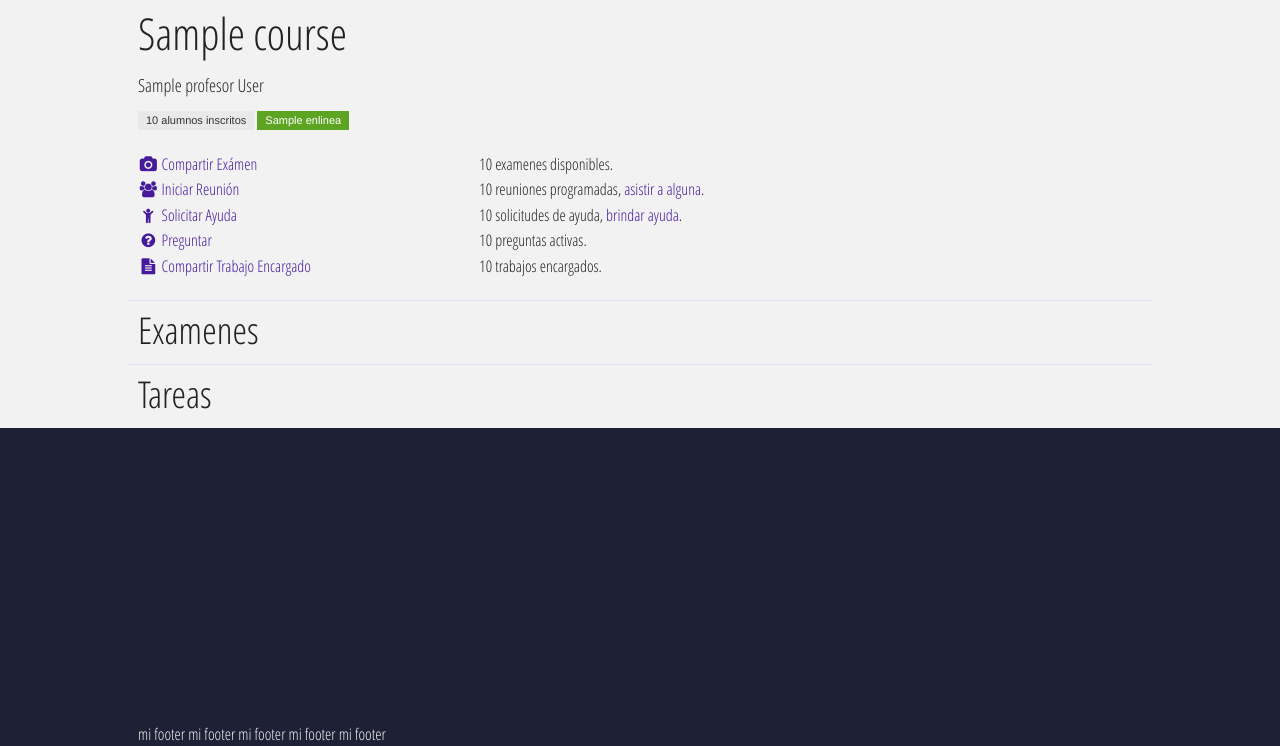
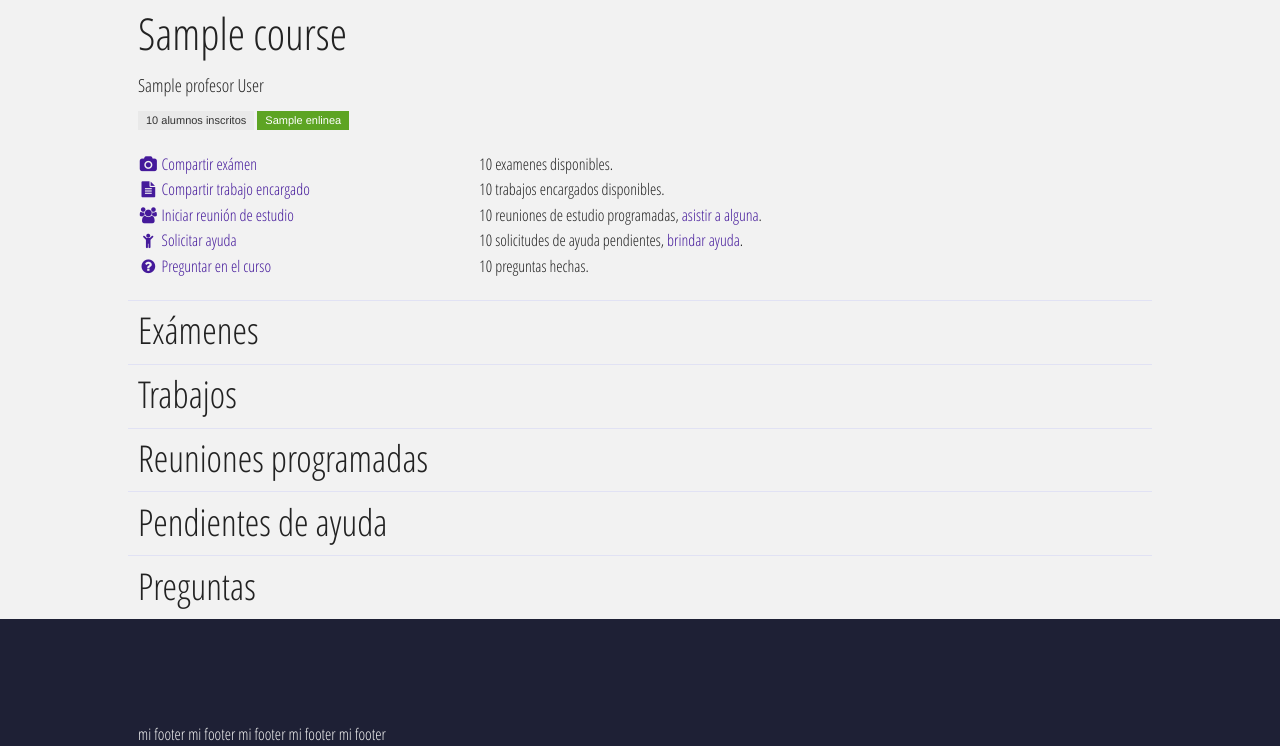
Before and after one commit to allenjoseph/academy, a Django app: template templates/home/course.html in a window 1280 px wide. Shown: the part 54-800 px from the top of the page. Run offline with Django 3.2, Linux system fonts and the light colour scheme; the template is opened without the code that fills it: most values are stand-ins (such as "Sample title", 1, 10 or a date in 2020); some libraries are stand-ins or nearby versions.

Commit message:
update app

```diff
--- a/templates/home/course.html
+++ b/templates/home/course.html
@@ -15,31 +15,31 @@
                 <li>
                     <a class="btn-add-exam">
                         <i class="fa fa-camera fa-fw"></i>
-                        Compartir Exámen
+                        Compartir exámen
+                    </a>
+                </li>
+                <li>
+                    <a href="">
+                        <i class="fa fa-file-text fa-fw"></i>
+                        Compartir trabajo encargado
                     </a>
                 </li>
                 <li>
                     <a href="">
                         <i class="fa fa-users fa-fw"></i>
-                        Iniciar Reunión
+                        Iniciar reunión de estudio
                     </a>
                 </li>
                 <li>
                     <a href="">
                         <i class="fa fa-child fa-fw"></i>
-                        Solicitar Ayuda
+                        Solicitar ayuda
                     </a>
                 </li>
                 <li>
                     <a href="">
                         <i class="fa fa-question-circle fa-fw"></i>
-                        Preguntar
-                    </a>
-                </li>
-                <li>
-                    <a href="">
-                        <i class="fa fa-file-text fa-fw"></i>
-                        Compartir Trabajo Encargado
+                        Preguntar en el curso
                     </a>
                 </li>
             </ul>
@@ -47,21 +47,36 @@
         <div class="medium-8 columns">
             <ul class="no-bullet">
                 <li>{{ exams_in_course }} examenes disponibles.</li>
-                <li>{{ meetings_in_course }} reuniones programadas, <a href="">asistir a alguna</a>.</li>
-                <li>{{ aid_in_course }} solicitudes de ayuda, <a href="">brindar ayuda</a>.</li>
-                <li>{{ discussions_in_course }} preguntas activas.</li>
-                <li>{{ homeworks_in_course }} trabajos encargados.</li>
+                <li>{{ homeworks_in_course }} trabajos encargados disponibles.</li>
+                <li>{{ meetings_in_course }} reuniones de estudio programadas, <a href="">asistir a alguna</a>.</li>
+                <li>{{ aid_in_course }} solicitudes de ayuda pendientes, <a href="">brindar ayuda</a>.</li>
+                <li>{{ discussions_in_course }} preguntas hechas.</li>
             </ul>
         </div>
     </div>
     <div class="row light-color border-top">
         <div class="large-12 columns">
-            <h2>Examenes</h2>
+            <h2>Exámenes</h2>
         </div>
     </div>
     <div class="row light-color border-top">
         <div class="large-12 columns">
-            <h2>Tareas</h2>
+            <h2>Trabajos</h2>
+        </div>
+    </div>
+    <div class="row light-color border-top">
+        <div class="large-12 columns">
+            <h2>Reuniones programadas</h2>
+        </div>
+    </div>
+    <div class="row light-color border-top">
+        <div class="large-12 columns">
+            <h2>Pendientes de ayuda</h2>
+        </div>
+    </div>
+    <div class="row light-color border-top">
+        <div class="large-12 columns">
+            <h2>Preguntas</h2>
         </div>
     </div>
 </div>
```
Also changed, not shown: static/js/app/components/course.js (+3 -7 lines).
